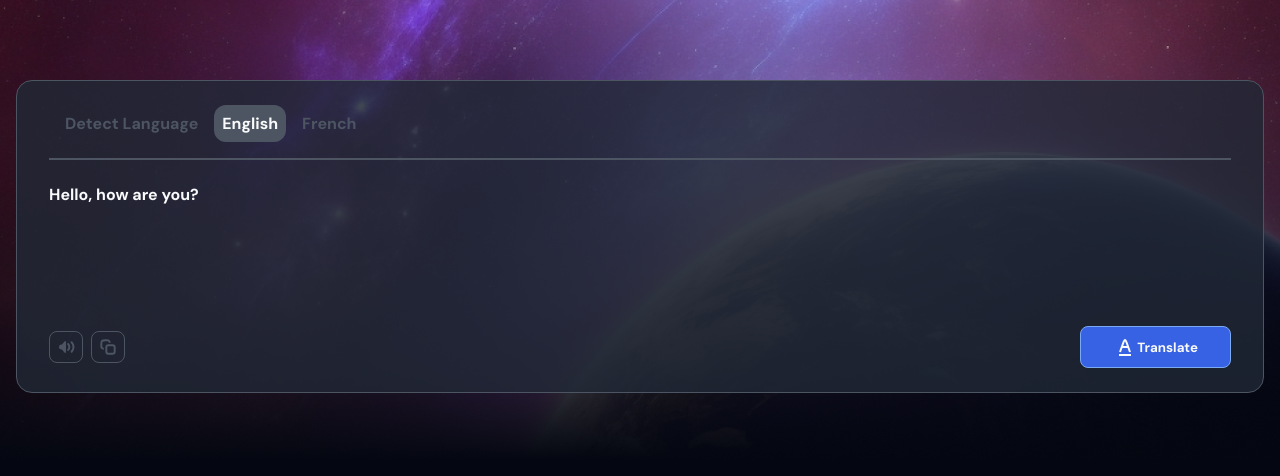
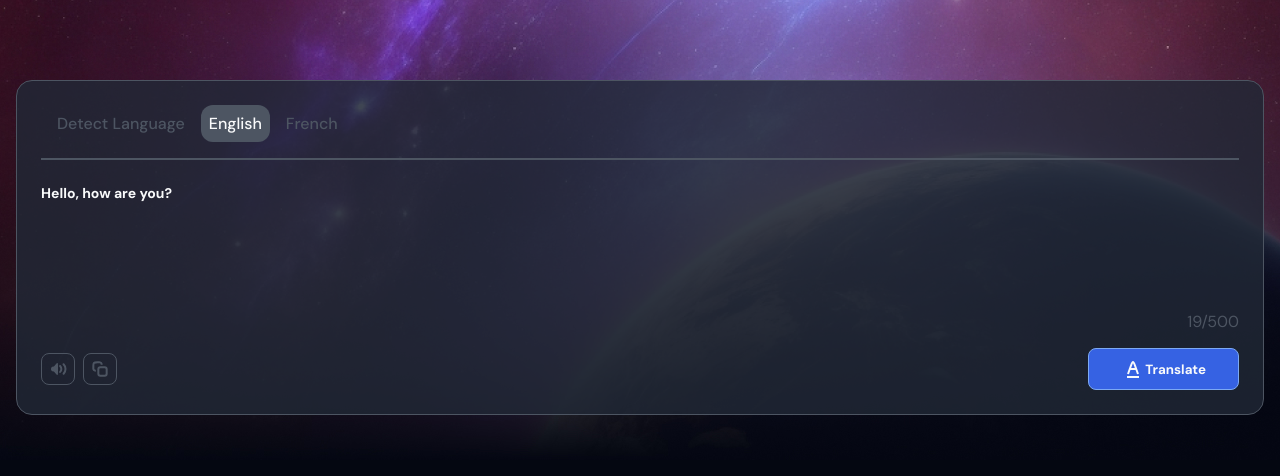
Before and after one commit to RoyHuamanAvila/Translate-App, a React (Vite) app: page / in a window 1280 px wide. Shown: the top 476 px of the page. Built offline with nearby package versions, Linux system fonts and the light colour scheme.

Commit message:
Actualiza estilos de CardTranslate y agrega contador de caracteres

```diff
--- a/src/Components/CardTranslate/CardTranslate.css
+++ b/src/Components/CardTranslate/CardTranslate.css
@@ -2,8 +2,15 @@
   background-color: var(--gunmetal);
   border: 1px solid var(--slate-gray);
   border-radius: 1rem;
-  padding: 2rem 2rem 1.5rem 2rem;
+  padding: 2rem 1rem 1.5rem 1rem;
   margin-bottom: 1rem;
+  font-size: var(--small-font-size);
+  overflow: hidden;
+
+  @media screen and (min-width: 640px) {
+    font-size: var(--medium-font-size);
+    padding: 2rem 1.5rem 1.5rem 1.5rem;
+  }
 }
 
 .card-translate__header {
@@ -23,7 +30,7 @@
   padding: 0.5rem;
   border-radius: 0.75rem;
   cursor: pointer;
-  font-weight: var(--bold-font-weight);
+  font-weight: var(--medium-font-weight);
 }
 
 .language-radio:checked + label {
@@ -37,7 +44,7 @@ hr {
 
 textarea {
   padding: 1rem 0;
-  font-size: 1rem;
+  font-size: var(--small-font-size);
   background-color: transparent;
   font-family: var(--main-font-family);
   font-weight: var(--bold-font-weight);
@@ -84,3 +91,9 @@ textarea:focus {
   border-radius: 0.5rem;
   border: 1px solid var(--cornflower-blue);
 }
+
+.card-translate__count {
+  text-align: right;
+  color: var(--slate-gray);
+  margin-bottom: 0;
+}
--- a/src/Components/CardTranslate/CardTranslate.jsx
+++ b/src/Components/CardTranslate/CardTranslate.jsx
@@ -18,6 +18,7 @@ const CardTranslate = () => {
       <hr />
       <textarea name="text-to-translate" id="text-to-translate" cols="30" rows="5" defaultValue={'Hello, how are you?'}>
       </textarea>
+      <p className='card-translate__count'>19/500</p>
       <div className="card-translate__footer">
         <div className="card-translate__buttons">
           <button>
--- a/src/_settings.css
+++ b/src/_settings.css
@@ -9,6 +9,7 @@
 
     /*Relleno de fuente*/
     --medium-font-weight: 500;
+    --semi-font-weight: 600;
     --bold-font-weight: 700;
 
     /*Colores*/
```
